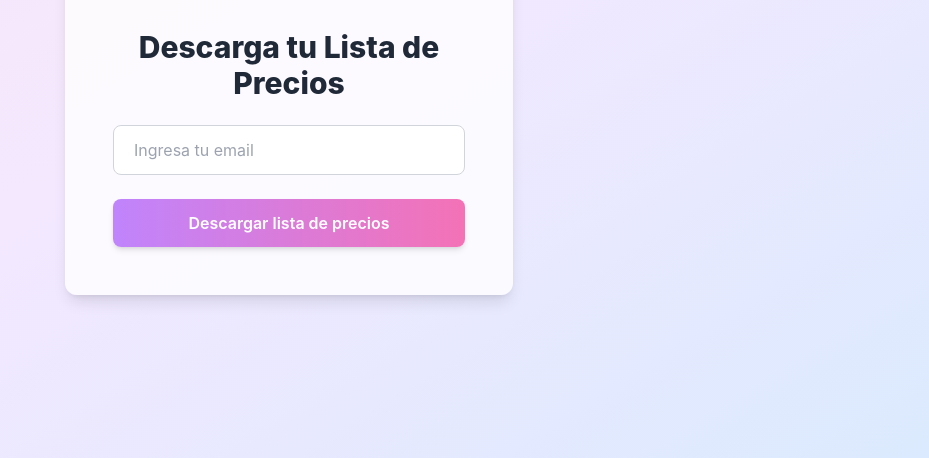
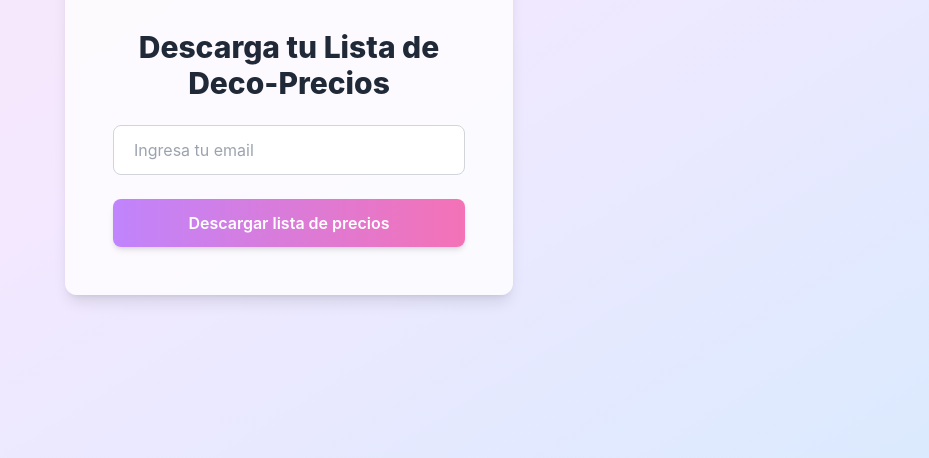
Before and after one commit to Decocuotas/lista, a plain HTML site: page index2.html in a window 1280 px wide. Shown: the part 342-800 px from the top of the page, without its empty margins (351-1280 px from the left). Drawn offline with nearby package versions, Linux system fonts and the light colour scheme.

Commit message:
decoprecios

```diff
--- a/index2.html
+++ b/index2.html
@@ -26,7 +26,7 @@
             </div>
         </div>
 
-        <h2 class="text-3xl font-extrabold text-gray-800 mb-6">Descarga tu Lista de Precios</h2>
+        <h2 class="text-3xl font-extrabold text-gray-800 mb-6">Descarga tu Lista de Deco-Precios</h2>
 
         <form id="mailForm" class="space-y-6">
             <input
```
